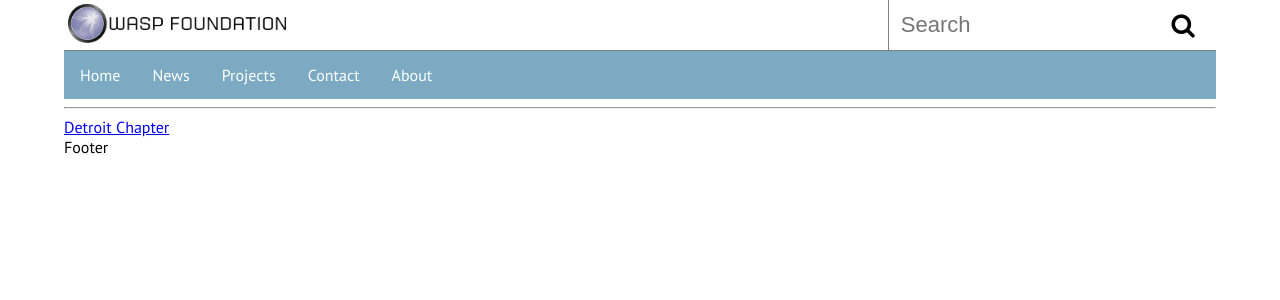
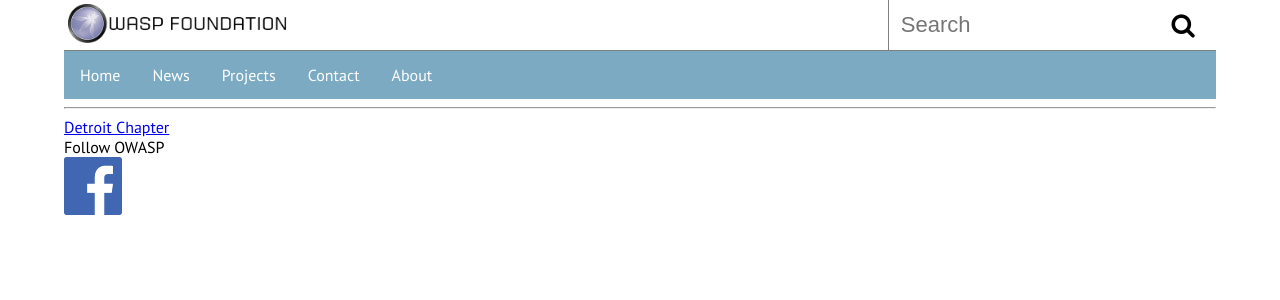
Before and after one commit to TangSooDo/Projector, a Jekyll site: the page built from docs/projects.html, in a window 1280 px wide. Shown: the top 300 px of the page. Built offline with Jekyll 4.4.1, drawn with Linux system fonts in a browser that asks for light colours.

Commit message:
facebook

```diff
--- a/docs/_includes/footer.html
+++ b/docs/_includes/footer.html
@@ -1 +1,6 @@
-<div class="footer">Footer</div>
+<div class="footer">
+    <div class="social">Follow OWASP</div>
+    <a href="https://www.facebook.com/OWASPFoundation" title="Follow OWASP on Facebook">
+        <img src="../media/f-ogo_RGB_HEX-58.png" alt="Follow OWASP on Facebook"/>
+    </a>
+</div>
```
Also changed, not shown: docs/media/f-ogo_RGB_HEX-58.png (added).
